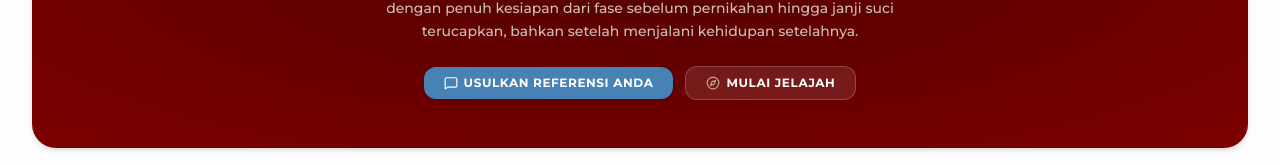
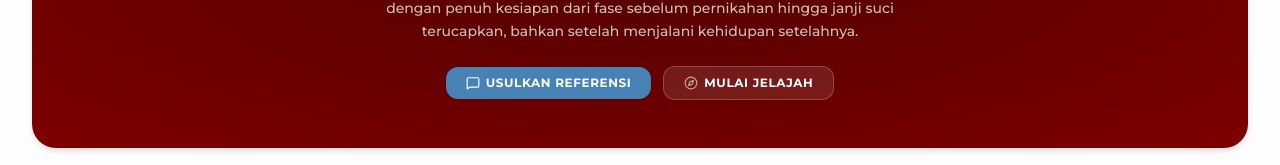
Before and after one commit to documanntation/pernikahapp, a React (Vite) app: page / in a window 1280 px wide. Shown: the part 327-492 px from the top of the page. Built offline with nearby package versions, Linux system fonts and the light colour scheme; no server answers; the database is empty; a web font is replaced by a local one.

Commit message:
revise usulkan referensi

```diff
--- a/src/locales/translations.ts
+++ b/src/locales/translations.ts
@@ -267,7 +267,7 @@ export const translations: Record<"IN" | "EN", TranslationBundle> = {
     heroTitle: "Ibadah Pernikahan",
     heroDescription:
       "Selamat datang di PernikahApp, pusat katalog referensi untuk melangkah dengan penuh kesiapan dari fase sebelum pernikahan hingga janji suci terucapkan, bahkan setelah menjalani kehidupan setelahnya.",
-    heroCtaPropose: "Usulkan Referensi Anda",
+    heroCtaPropose: "Usulkan Referensi",
     heroCtaExplore: "Mulai Jelajah",
 
     // Sidebar Filters
```
